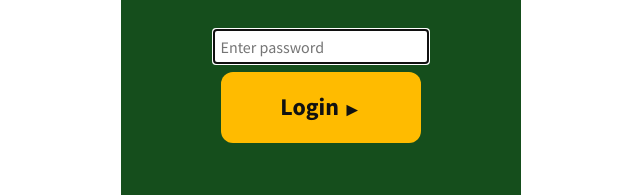
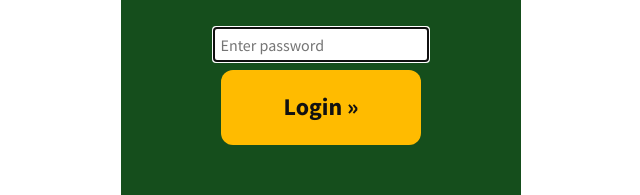
Before and after one commit to bmehder/mountain-motoring, a Svelte app: page / in a window 1280 px wide. Shown: the part 314-509 px from the top of the page, without its empty margins (319-959 px from the left). Built offline with nearby package versions, Linux system fonts and the light colour scheme.

Commit message:
changed button icon

```diff
--- a/public/global.css
+++ b/public/global.css
@@ -106,10 +106,8 @@ a:visited {
   border-bottom: none;
 }
 .btn::after {
-  content: ' \25BA';
-  font-size: 0.8em;
+  content: ' \00BB';
   line-height: 1.5em;
-  vertical-align: middle;
 }
 
 input,
```
